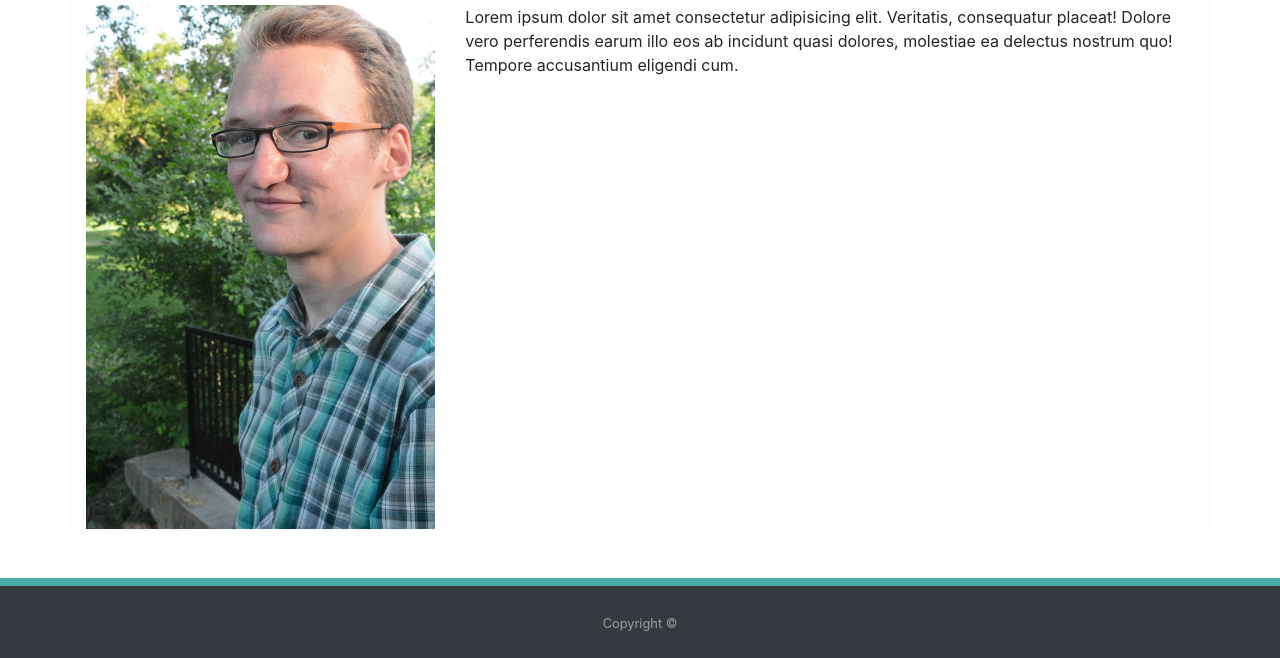
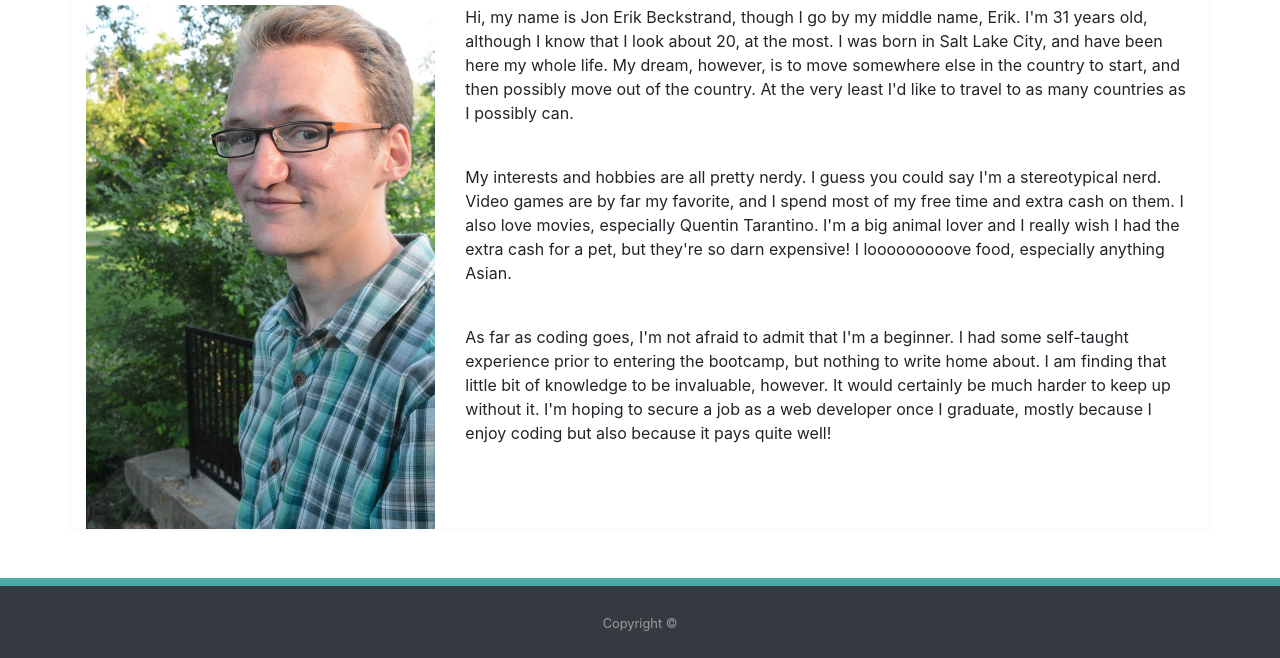
Before and after one commit to Vetsen86/Bootstrap-Portfolio, a plain HTML site: page index.html in a window 1280 px wide. Shown: the part 158-816 px from the top of the page. Drawn offline with nearby package versions, Linux system fonts and the light colour scheme.

Commit message:
add about me text

```diff
--- a/index.html
+++ b/index.html
@@ -60,9 +60,26 @@
             </div>
             <div class="col-md-8">
                 <!-- text -->
-                <p>Lorem ipsum dolor sit amet consectetur adipisicing elit. Veritatis, consequatur placeat! Dolore vero
-                    perferendis earum illo eos ab incidunt quasi dolores, molestiae ea delectus nostrum quo! Tempore
-                    accusantium eligendi cum.</p>
+                <p>Hi, my name is Jon Erik Beckstrand, though I go by my middle name, Erik. I'm 31 years old, although I
+                    know that I look about 20, at the most. I was born in Salt Lake City, and have been here my whole
+                    life. My dream, however, is to move somewhere else in the country to start, and then possibly move
+                    out of the country. At the very least I'd like to travel to as many countries as I possibly can.</p>
+                    <br>
+
+
+                    <p>My interests and hobbies are all pretty nerdy. I guess you could say I'm a stereotypical nerd. Video
+                    games are by far my favorite, and I spend most of my free time and extra cash on them. I also love
+                    movies, especially Quentin Tarantino. I'm a big animal lover and I really wish I had the extra cash
+                    for a pet, but they're so darn expensive! I looooooooove food, especially anything Asian.</p>
+                    <br>
+
+
+                    <p>As far as coding goes, I'm not afraid to admit that I'm a beginner. I had some self-taught
+                    experience prior to entering the bootcamp, but nothing to write home about. I am finding that little
+                    bit of knowledge to be invaluable, however. It would certainly be much harder to keep up without it.
+                    I'm hoping to secure a job as a web developer once I graduate, mostly because I enjoy coding but
+                    also because it pays quite well!</p>
+                    <br>
             </div>
         </div>
     </div>
```
